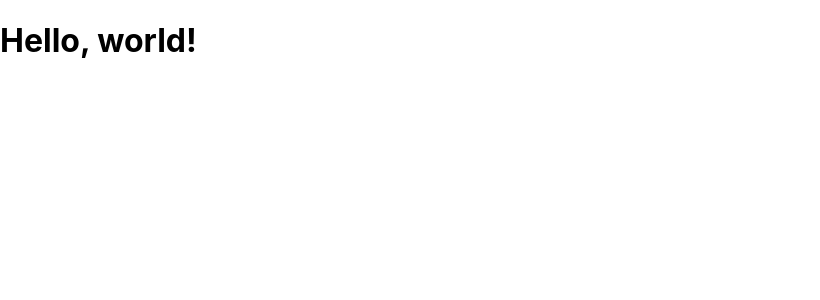
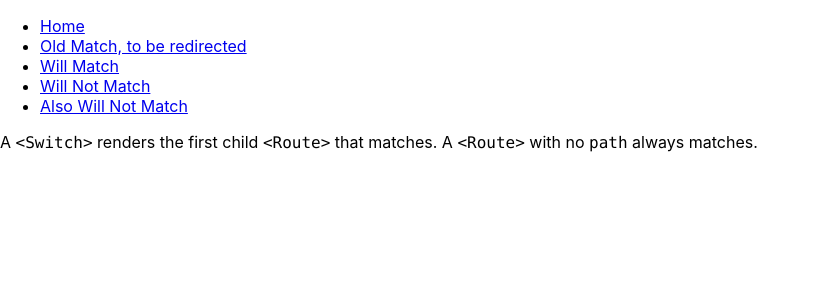
Before and after one commit to baby7305/react-router, a React (Create React App) app: page / in a window 1280 px wide. Shown: the top 300 px of the page, without its empty margins (0-820 px from the left). Built offline with nearby package versions, Linux system fonts and the light colour scheme.

Commit message:
No Match (404)

```diff
--- a/src/App.js
+++ b/src/App.js
@@ -1,12 +1,67 @@
 import React, { Component } from 'react';
+import {
+  BrowserRouter as Router,
+  Route,
+  Link,
+  Switch,
+  Redirect
+} from "react-router-dom";
 import './App.css';
 
-class App extends Component {
-  render() {
-    return (
-      <h1>Hello, world!</h1>
-    );
-  }
+function NoMatchExample() {
+  return (
+    <Router>
+      <div>
+        <ul>
+          <li>
+            <Link to="/">Home</Link>
+          </li>
+          <li>
+            <Link to="/old-match">Old Match, to be redirected</Link>
+          </li>
+          <li>
+            <Link to="/will-match">Will Match</Link>
+          </li>
+          <li>
+            <Link to="/will-not-match">Will Not Match</Link>
+          </li>
+          <li>
+            <Link to="/also/will/not/match">Also Will Not Match</Link>
+          </li>
+        </ul>
+        <Switch>
+          <Route path="/" exact component={Home} />
+          <Redirect from="/old-match" to="/will-match" />
+          <Route path="/will-match" component={WillMatch} />
+          <Route component={NoMatch} />
+        </Switch>
+      </div>
+    </Router>
+  );
 }
 
-export default App;
+function Home() {
+  return (
+    <p>
+      A <code>&lt;Switch></code> renders the first child <code>&lt;Route></code>{" "}
+      that matches. A <code>&lt;Route></code> with no <code>path</code> always
+      matches.
+    </p>
+  );
+}
+
+function WillMatch() {
+  return <h3>Matched!</h3>;
+}
+
+function NoMatch({ location }) {
+  return (
+    <div>
+      <h3>
+        No match for <code>{location.pathname}</code>
+      </h3>
+    </div>
+  );
+}
+
+export default NoMatchExample;
```
